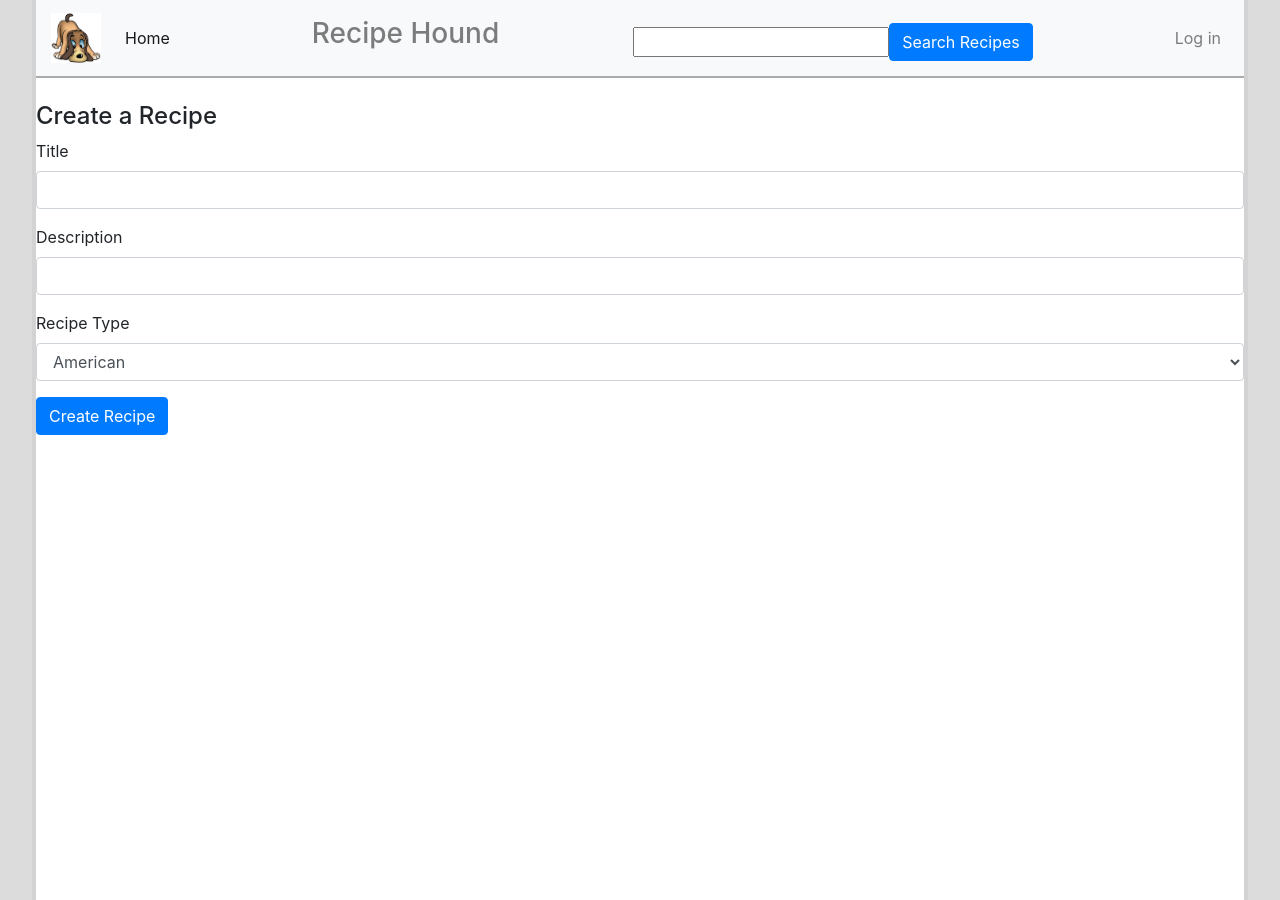
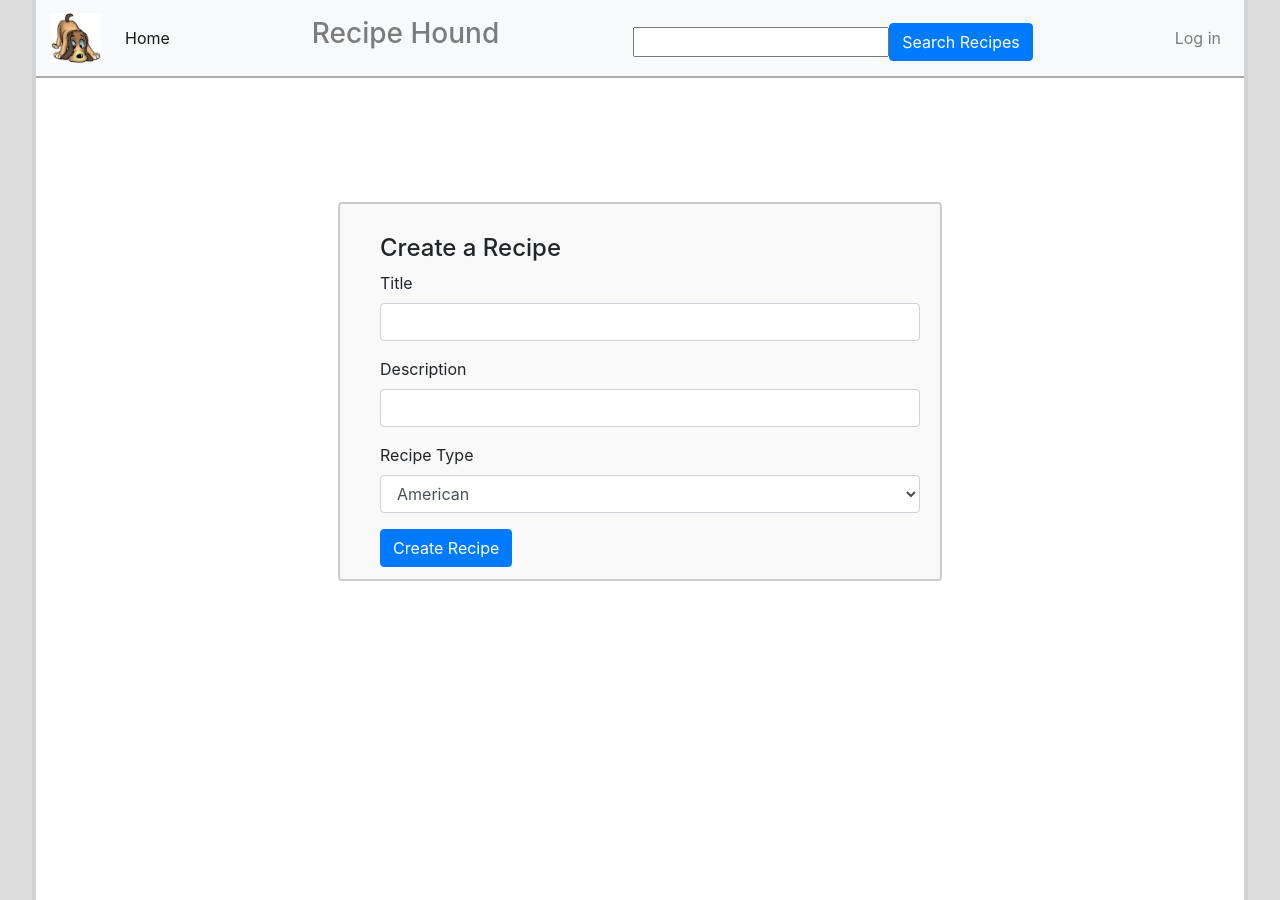
Before and after one commit to ryanmillergm/recipe_friend, a Rails app: page /users/1/recipes/new in a window 1280 px wide. Run offline with Rails 7, Linux system fonts and the light colour scheme; style sheets or scripts are compiled from the project's sources.

Commit message:
Add styling to recipes.scss

```diff
--- a/app/assets/stylesheets/recipes.scss
+++ b/app/assets/stylesheets/recipes.scss
@@ -1,3 +1,17 @@
 // Place all the styles related to the Recipes controller here.
 // They will automatically be included in application.css.
 // You can use Sass (SCSS) here: http://sass-lang.com/
+
+.new-recipe {
+  margin: auto;
+  margin-top: 100px;
+  width: 50%;
+  box-sizing: border-box;
+  border: 2px solid #ccc;
+  border-radius: 4px;
+  font-size: 16px;
+  background-color: #f9f9f9;
+  background-position: 10px 10px;
+  background-repeat: no-repeat;
+  padding: 30px 20px 12px 40px;
+}
```
